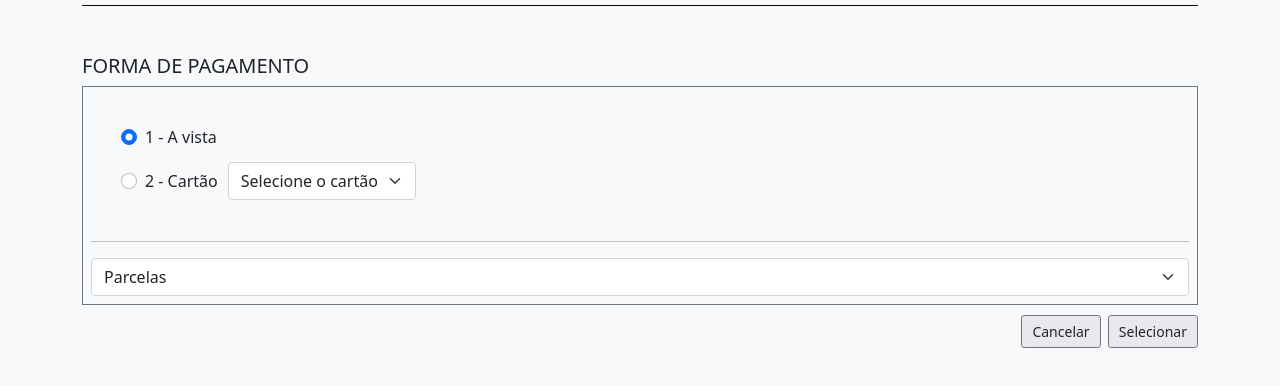
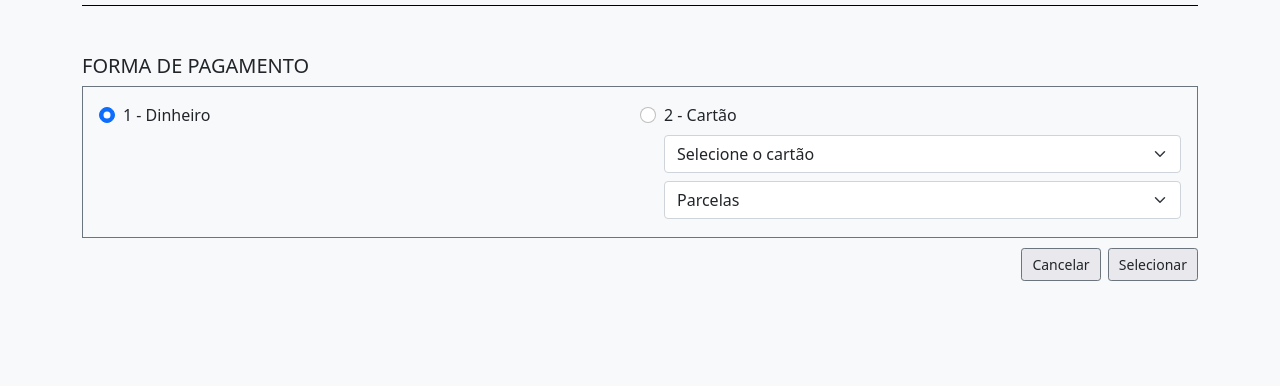
Before and after one commit to carlos-hardrock/loja-virtual-prototipo, a plain HTML site: page formaPagto.html in a window 1280 px wide. Shown: the part 64-450 px from the top of the page. Drawn offline with nearby package versions, Linux system fonts and the light colour scheme.

Commit message:
Melhorias forma de pagto

```diff
--- a/formaPagto.html
+++ b/formaPagto.html
@@ -55,60 +55,31 @@
         </div>
         <div>
             <form>
-                <div class="container border border-secondary p-2">
-                    <div style="padding: 20px;">
+                <div class="container border border-secondary p-3">
                         <div class="form-check">
-                                <table>
-                                    <head>
-                                        <title>
-                                        </title>
-                                    </head>
-                                    <thead>
-                                        <tr>
-                                            <th></th>
-                                            <th></th>
-                                        </tr>
-                                    </thead>
-                                    <tbody>
-                                        <tr>
-                                            <td style="padding: 10px;">
+                            <div class="row">
+                                <div class="col-6">
                                     <input class="form-check-input" type="radio" name="fpagto" id="avista"  checked>
-                                                <label class="form-check-label" for="avista">
-                                                1 - A vista
-                                                </label>
-                                            </td>
-                                            <td></td>
-                                        </tr>
-                                        <tr>
-                                            <td style="padding: 10px;">
+                                    <label class="form-check-label" for="avista">1 - Dinheiro</label>
+                                </div>
+                                <div class="col-6">
                                     <input class="form-check-input" type="radio" name="fpagto" id="credito">
-                                                <label class="form-check-label" for="credito">
-                                                    2 - Cartão
-                                                </label>
-                                            </td>
-                                            <td>
-                                                <select class="form-select">
+                                    <label class="form-check-label" for="credito">2 - Cartão</label>
+                                    <select class="form-select my-2">
                                         <option selected>Selecione o cartão</option>
                                         <option value="1">1 - Mastercard</option>
                                         <option value="2">2 - Visa</option>
                                         <option value="3">3 - Ourocard</option>
                                         <option value="3">4 - Outros</option>
                                     </select>
-                                            </td>
-                                        </tr>
-                                    </tbody>
-                                </table>
-                            </label>
-                        </div>
-                    </div>
-                    <div>
-                        <hr/>
                                     <select class="form-select">
                                         <option selected>Parcelas</option>
                                         <option value="1">1 de 287,80</option>
                                         <option value="2">2 de 143,90</option>
                                         <option value="3">3 de 95,93</option>
                                     </select>
+                                </div>
+                            </div>
                         </div>
                 </div>
             </form>
```
Lines whose indentation alone changed are shown as unchanged.
